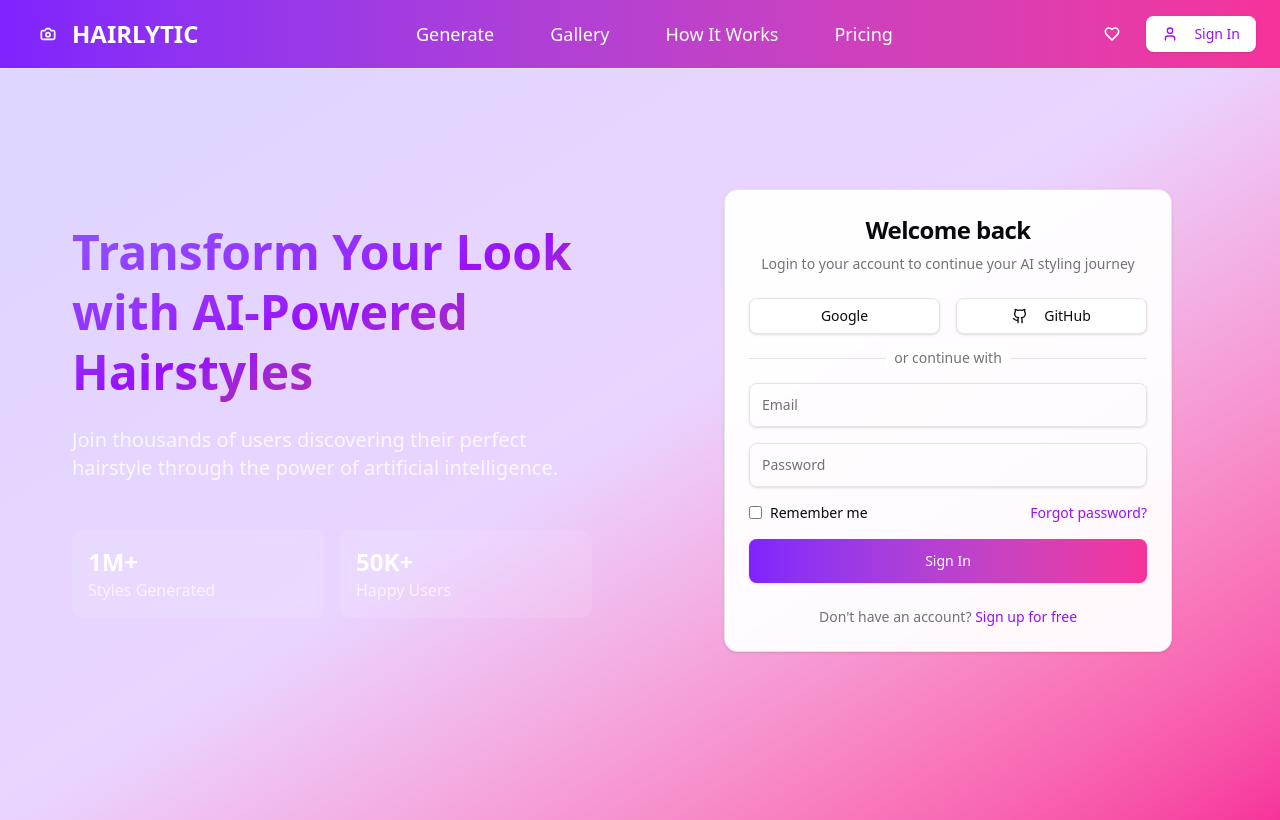
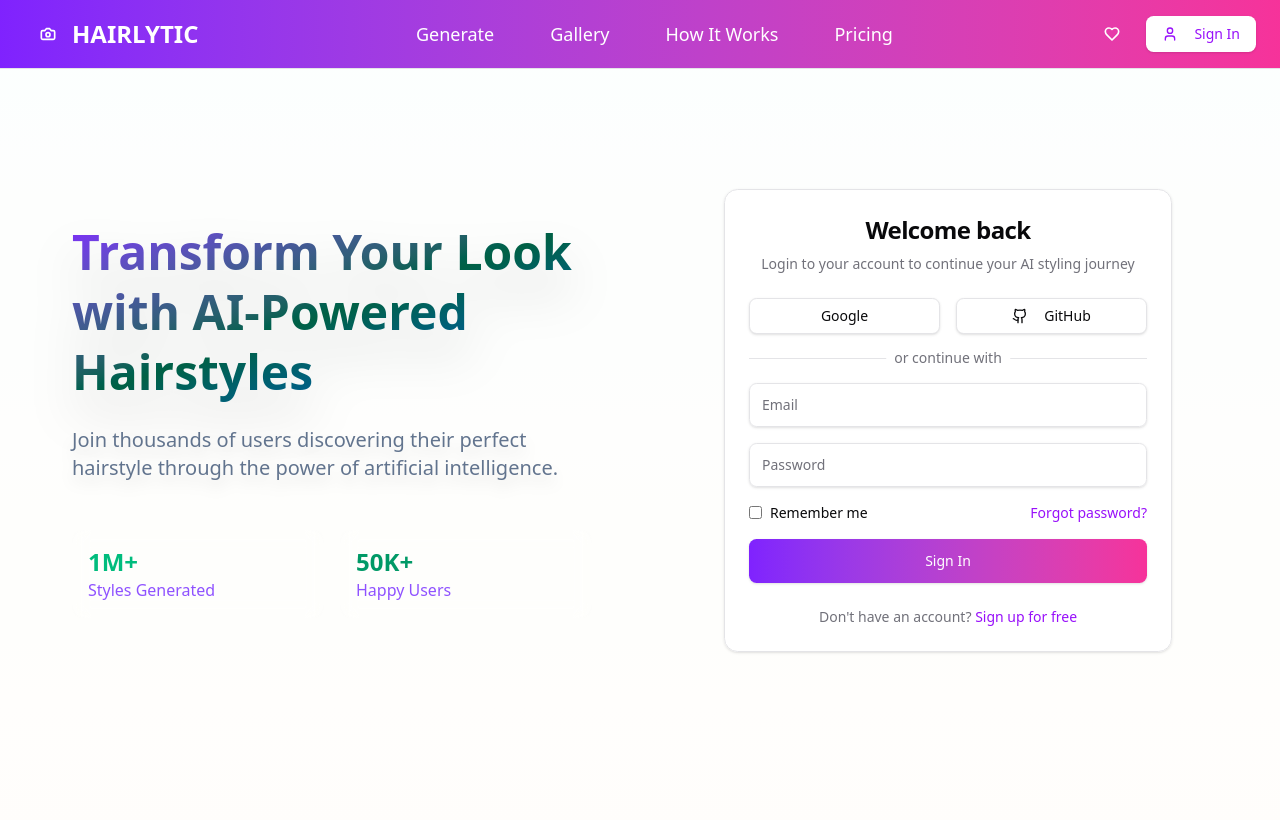
Before and after one commit to gokul8943/Hairlytic, a React (Vite) app in the folder frontend/: page /login in a window 1280 px wide. Built offline with nearby package versions, Linux system fonts and the light colour scheme.

Commit message:
Ui changes

```diff
--- a/frontend/src/pages/Login.tsx
+++ b/frontend/src/pages/Login.tsx
@@ -6,26 +6,26 @@ import { Separator } from "@/components/ui/Separator";
 
 const LoginPage = () => {
   return (
-    <div className="min-h-screen bg-gradient-to-br from-violet-200 via-purple-200 to-pink-500 flex items-center justify-center p-4">
+    <div className="min-h-screen bg-white/80 flex items-center justify-center p-4">
       <div className="w-full max-w-[1200px] grid md:grid-cols-2 gap-8 items-center">
         {/* Left side - Welcome Content */}
         <div className="text-white space-y-6 p-8 hidden md:block">
-          <h1 className="text-5xl font-bold leading-tight bg-gradient-to-br from-violet-500 via-purple-600 to-pink-700 text-transparent bg-clip-text">
+          <h1 className="text-5xl font-bold leading-tight bg-gradient-to-br from-violet-600 via-emerald-800 to-blue-700 text-transparent bg-clip-text drop-shadow-2xl">
             Transform Your Look with AI-Powered Hairstyles
           </h1>
 
-          <p className="text-xl text-white/80">
+          <p className="text-xl text-slate-500 drop-shadow-xl">
             Join thousands of users discovering their perfect hairstyle through the power of artificial intelligence.
           </p>
 
           <div className="grid grid-cols-2 gap-4 mt-12">
             <div className="bg-white/10 p-4 rounded-lg backdrop-blur-sm">
-              <h3 className="text-2xl font-bold">1M+</h3>
-              <p className="text-white/70">Styles Generated</p>
+              <h3 className="text-2xl font-bold text-emerald-500">1M+</h3>
+              <p className="text-violet-500">Styles Generated</p>
             </div>
             <div className="bg-white/10 p-4 rounded-lg backdrop-blur-sm">
-              <h3 className="text-2xl font-bold">50K+</h3>
-              <p className="text-white/70">Happy Users</p>
+              <h3 className="text-2xl font-bold text-emerald-600">50K+</h3>
+              <p className="text-violet-500">Happy Users</p>
             </div>
           </div>
         </div>
```
